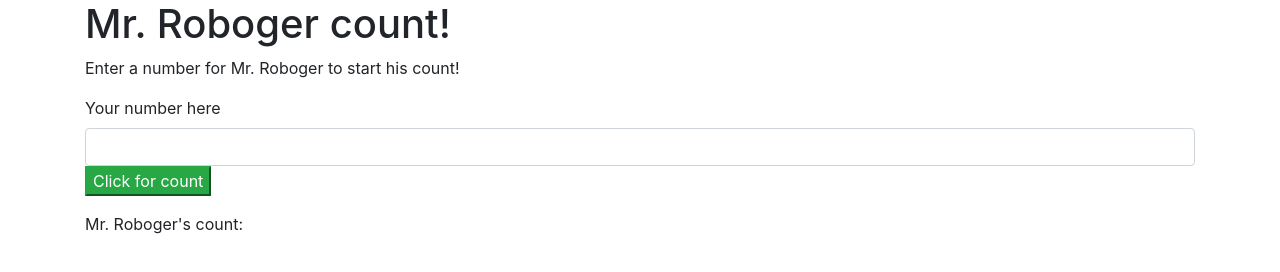
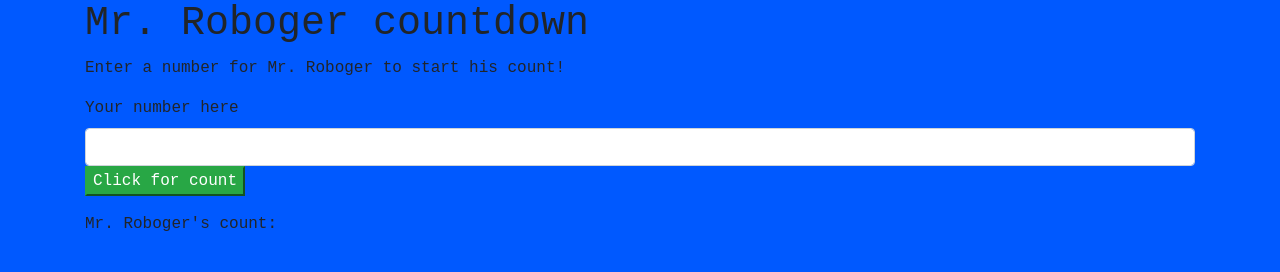
Before and after one commit to MarkKu7/Robogers-, a plain HTML site: page index.html in a window 1280 px wide. Drawn offline with Linux system fonts and the light colour scheme.

Commit message:
more readme edits, added few styling changes in css

```diff
--- a/css/styles.css
+++ b/css/styles.css
@@ -1,3 +1,11 @@
 #alert {
   display: none;
 }
+
+body {
+  background-color: rgb(0, 89, 255);
+}
+
+.container {
+  font-family: 'Courier New', Courier, monospace;
+}
--- a/index.html
+++ b/index.html
@@ -11,7 +11,7 @@
 
 <body>
   <div class="container">
-    <h1>Mr. Roboger count!</h1>
+    <h1>Mr. Roboger countdown</h1>
     <form id="Count">
       <p>Enter a number for Mr. Roboger to start his count!</p>
       <div class="form-group">
@@ -20,7 +20,7 @@
         <button type="submit" class="btn-success">Click for count</button>
       </div>
     </form>
-    <p id="alert">Mr. Roboger can only count numbers!!</p>
+    <p id="alert">Mr. Roboger can only count numbers!</p>
     <div id="results">
       Mr. Roboger's count:
       <ul id="output">
```
Also changed, not shown: 1 other file.
